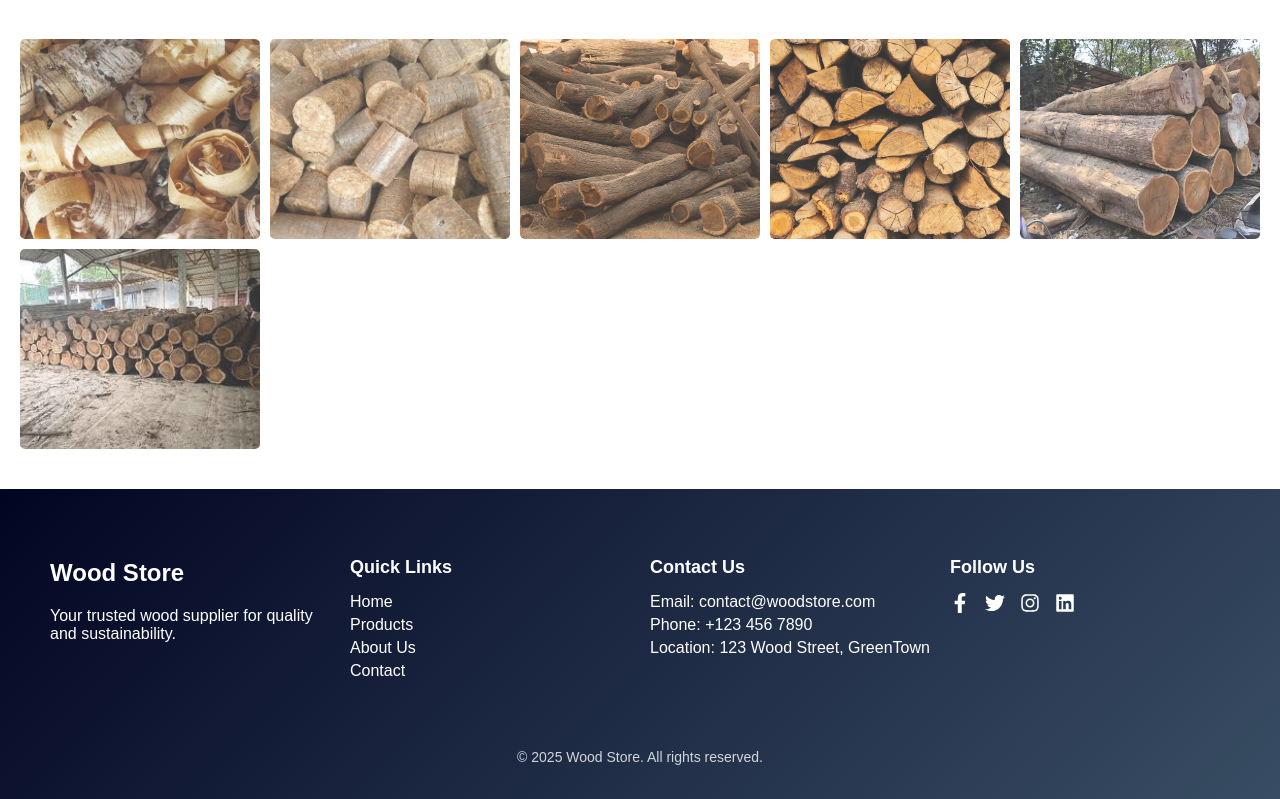
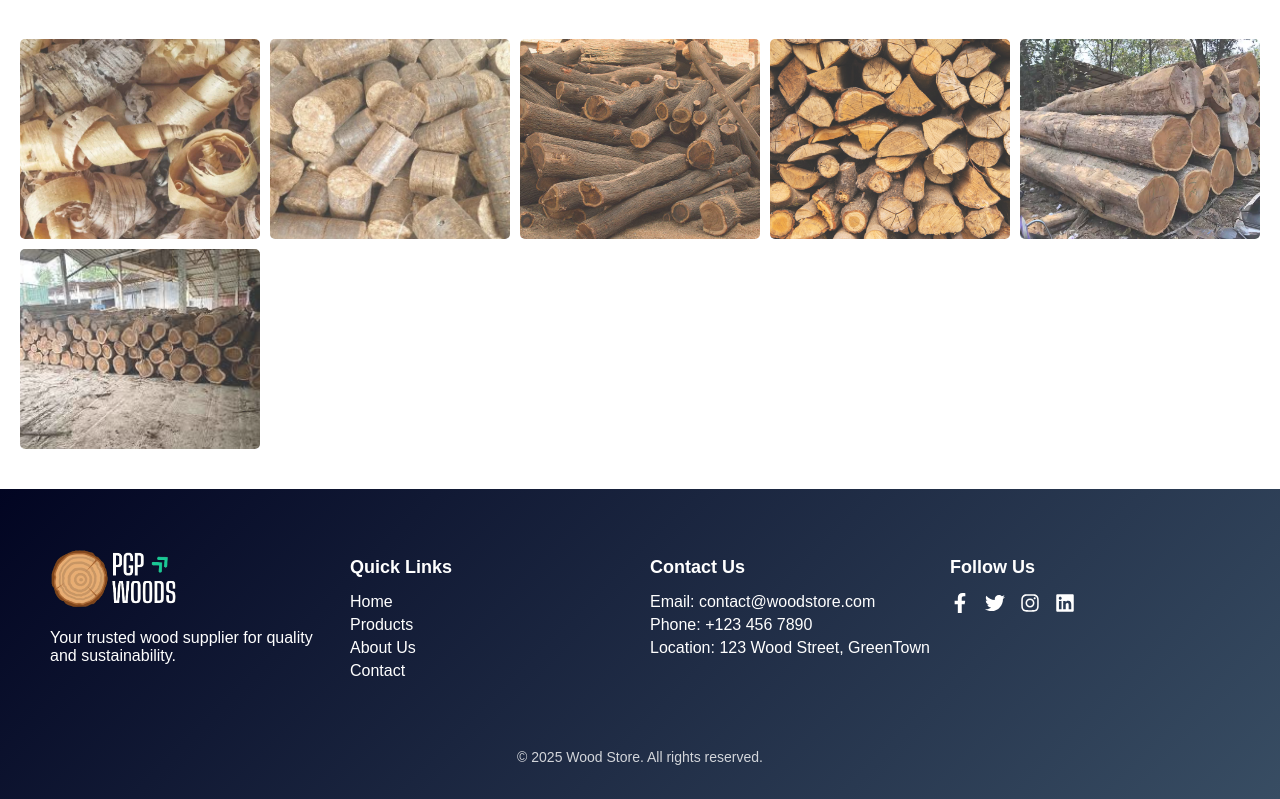
Before and after one commit to mavdranathunga/wood_store, a React (Create React App) app: page / in a window 1280 px wide. Shown: the part 1410-2209 px from the top of the page. Built offline with nearby package versions, Linux system fonts and the light colour scheme.

Commit message:
Footer logo updated

```diff
--- a/src/components/Footer.js
+++ b/src/components/Footer.js
@@ -8,7 +8,7 @@ function Footer() {
     <footer className="footer">
       <div className="footer-container">
         <div className="footer-logo">
-          <h2>Wood Store</h2>
+          <img src="/PGP_WOODS_white_logo.png" alt="Wood Store Logo" />
           <p>Your trusted wood supplier for quality and sustainability.</p>
         </div>
 
@@ -30,10 +30,10 @@ function Footer() {
         <div className="footer-social">
           <h3>Follow Us</h3>
           <div className="social-icons">
-            <a href="www.google.com" target="_blank" rel="noopener noreferrer"><FaFacebookF /></a>
-            <a href="www.google.com" target="_blank" rel="noopener noreferrer"><FaTwitter /></a>
-            <a href="www.google.com" target="_blank" rel="noopener noreferrer"><FaInstagram /></a>
-            <a href="www.google.com" target="_blank" rel="noopener noreferrer"><FaLinkedin /></a>
+            <a href="https://facebook.com" target="_blank" rel="noopener noreferrer"><FaFacebookF /></a>
+            <a href="https://www.twitter.com" target="_blank" rel="noopener noreferrer"><FaTwitter /></a>
+            <a href="https://instagram.com" target="_blank" rel="noopener noreferrer"><FaInstagram /></a>
+            <a href="https://linkedin.com" target="_blank" rel="noopener noreferrer"><FaLinkedin /></a>
           </div>
         </div>
       </div>
--- a/src/css/Footer.css
+++ b/src/css/Footer.css
@@ -8,6 +8,8 @@
   display: flex;
   flex-direction: column;
   align-items: center;
+
+  border-radius: 3px solid red;
 }
 
 .footer-container {
@@ -23,6 +25,13 @@
   flex: 1;
   text-align: left;
   padding: 10px;
+}
+
+
+.footer-logo img {
+  height: 60px;
+  width: auto;
+  padding: 10px 0px 0px 0px;
 }
 
 .footer-links, .footer-contact, .footer-social {
```
